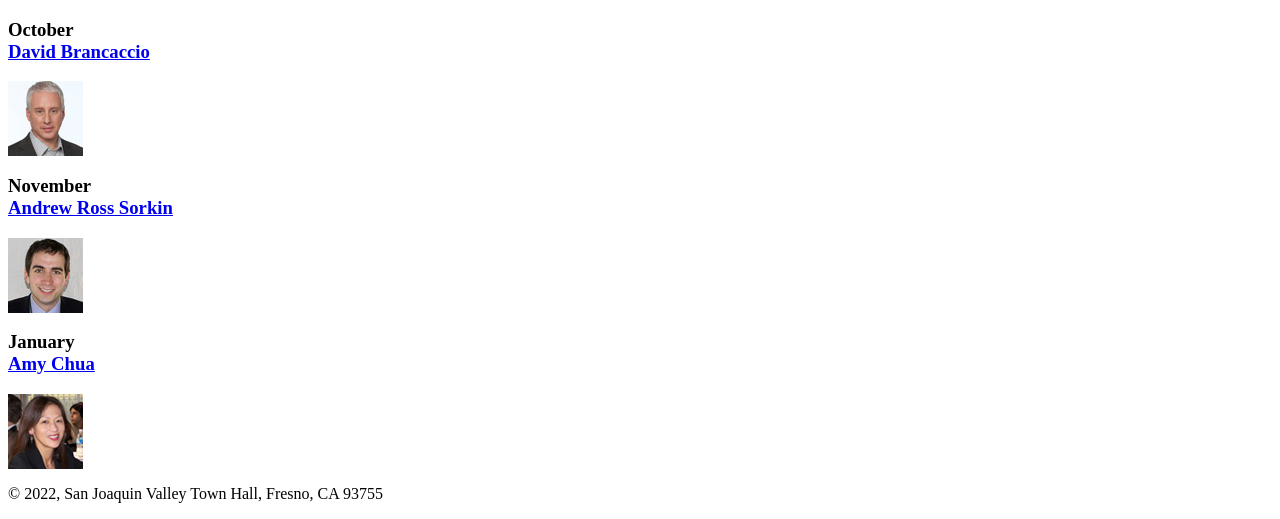
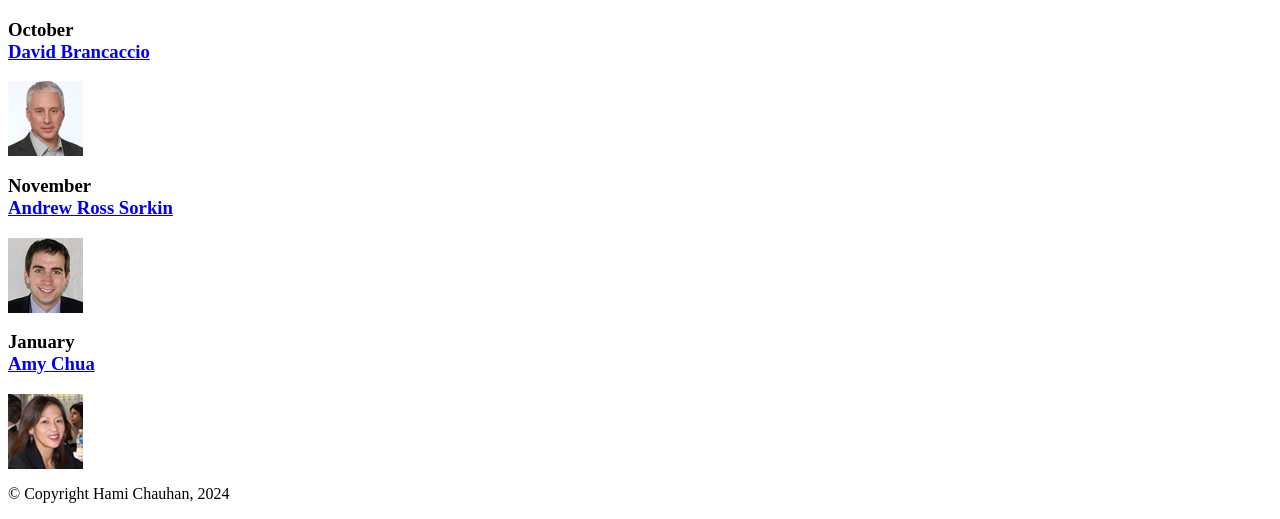
Before and after one commit to Hchauhan03/A05, a plain HTML site: page index.html in a window 1280 px wide. Shown: the part 500-1019 px from the top of the page. Drawn offline with Linux system fonts and the light colour scheme.

Commit message:
Update index.html

```diff
--- a/index.html
+++ b/index.html
@@ -30,7 +30,7 @@
 		<img src="chua75.jpg" alt="Amy Chua photo">
 	</main>
 	<footer>
-		<p>&copy; 2022, San Joaquin Valley Town Hall, Fresno, CA 93755</p>
+		<p>&copy; Copyright Hami Chauhan, 2024</p>
 	</footer>
 </body>
 </html>
```
